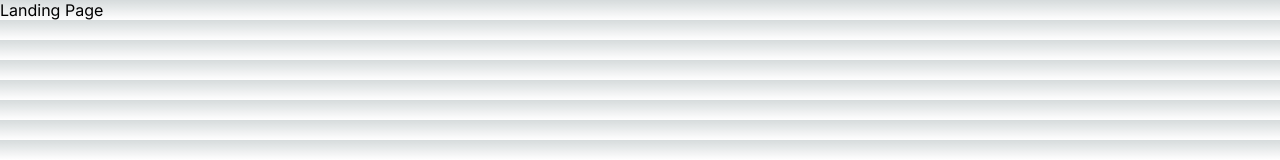
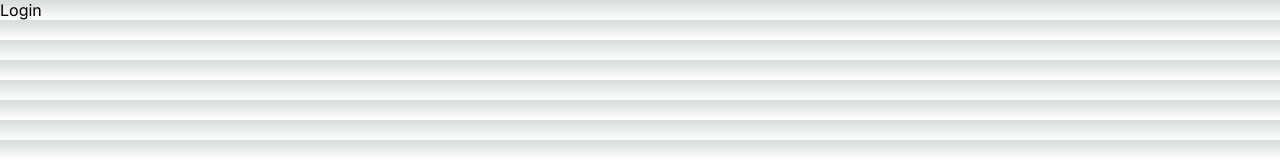
Before and after one commit to calblueprint/shanti-project, a Next.js app: page / in a window 1280 px wide. Shown: the top 160 px of the page. Built offline with nearby package versions, Linux system fonts and the light colour scheme.

Commit message:
nav between landing and login

```diff
--- a/src/app/page.tsx
+++ b/src/app/page.tsx
@@ -1,7 +1,9 @@
+import Link from "next/link";
+
 export default function Checkout() {
     return (
       <main>
-        <div>Landing Page</div>
+        <Link href="/login">Login</Link>
       </main>
     );
   }
--- a/src/components/InputFields.tsx
+++ b/src/components/InputFields.tsx
@@ -1,6 +1,6 @@
 'use client';
 
-import { FormHeaders, Input } from '../app/screens/login/styles';
+import { FormHeaders, Input } from '../app/login/styles';
 
 export default function InputFields(props: {
   text: string;
```
